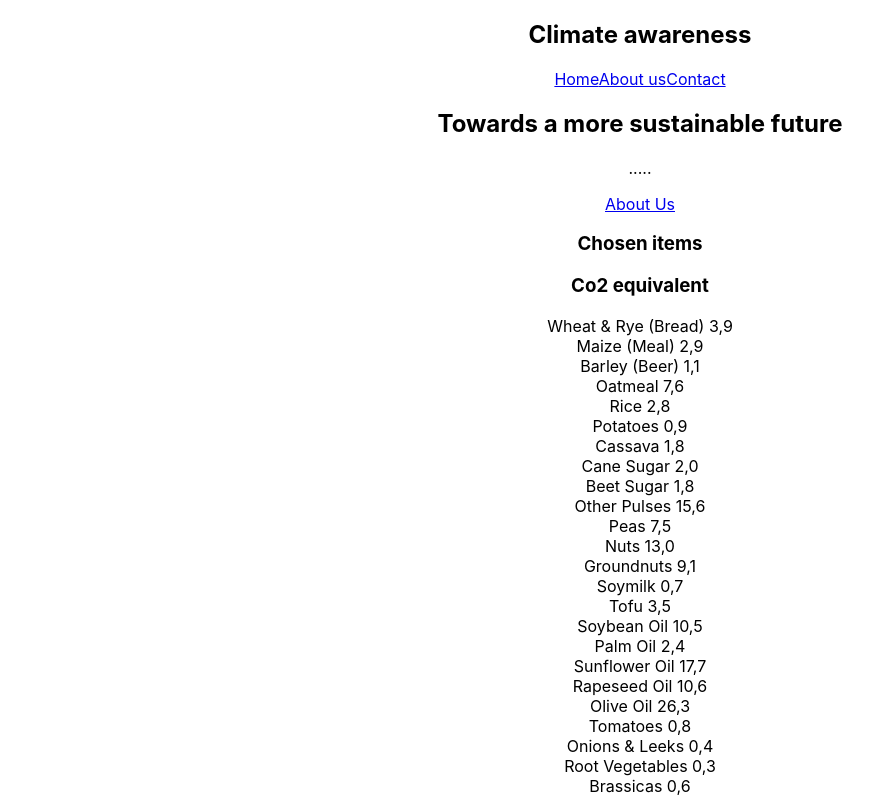
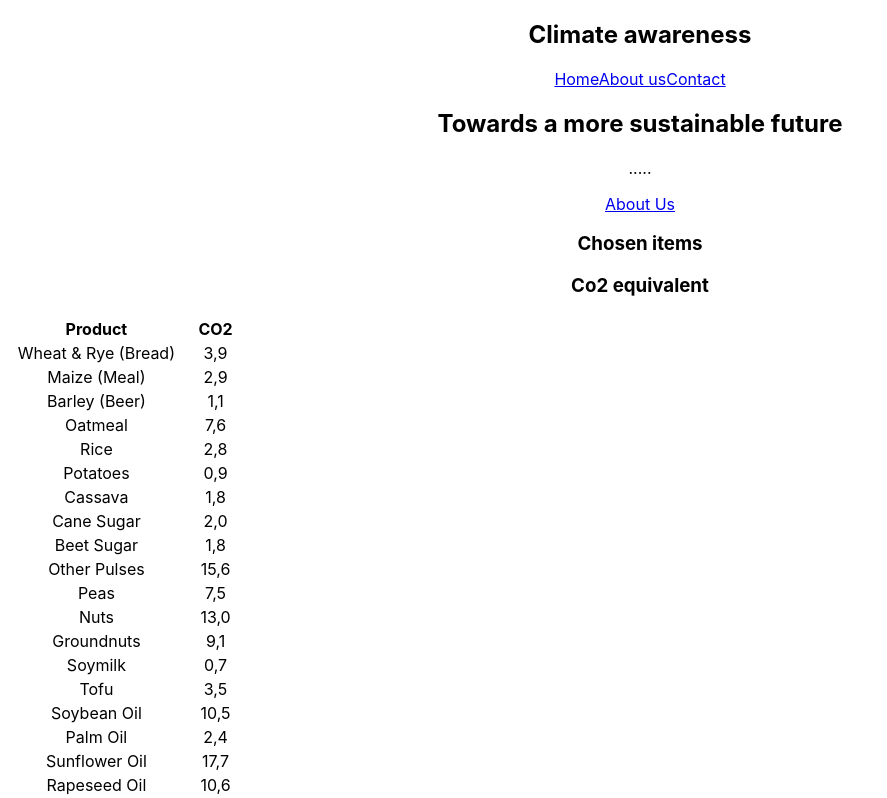
Before and after one commit to OhLawdHeCoding/Halo, a React (Create React App) app in the folder CO2_calculator/co2/: page / in a window 1280 px wide. Shown: the top 798 px of the page, without its empty margins (0-887 px from the left). Built offline with nearby package versions, Linux system fonts and the light colour scheme.

Commit message:
Ett fult, men finare än innan table

```diff
--- a/CO2_calculator/co2/src/App.js
+++ b/CO2_calculator/co2/src/App.js
@@ -9,9 +9,15 @@ function App() {
       <div className="homepagecontent">
         <Homepage/>
       </div>
-     {JSONDATA.map((val, key)=>{
-       return <div>{val.Product} {val.MeanC02}{key.id}</div>
-     })}
+      <table>
+        <tr>
+          <th>Product</th>
+          <th>CO2</th>
+        </tr>
+        {JSONDATA.map((val, key)=>{
+          return <tr><td>{val.Product}</td><td>{val.MeanC02}</td></tr>
+        })}
+      </table>
     </div>
   );
 }
```
